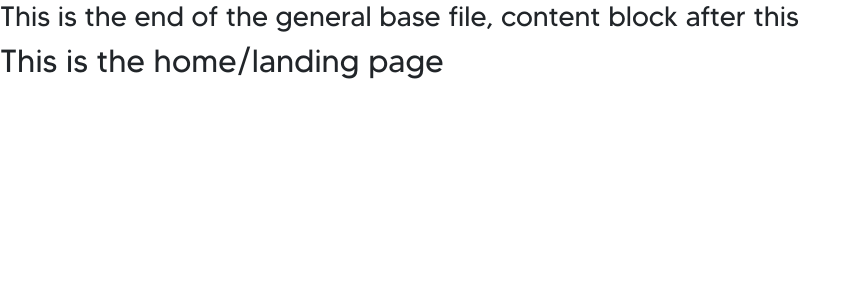
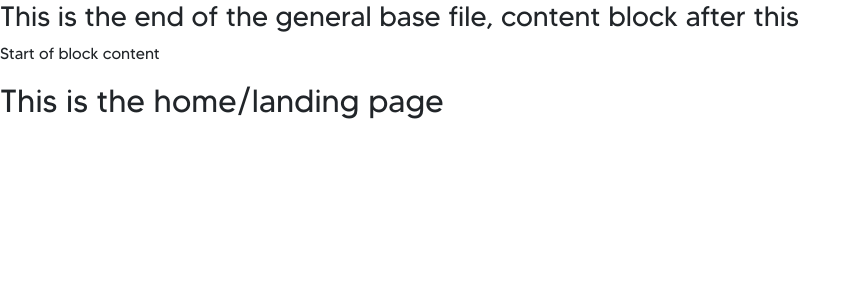
Before and after one commit to jackkeepin/Frenchay-Fencing-Management-Service, a Django app: template general/templates/general/home.html in a window 1280 px wide. Shown: the part 64-364 px from the top of the page, without its empty margins (0-861 px from the left). Run offline with Django 3.2, Linux system fonts and the light colour scheme; the template is opened without the code that fills it, so the values that code supplies are empty; some libraries are stand-ins or nearby versions.

Commit message:
Commit to test heroky deploy

```diff
--- a/general/templates/general/home.html
+++ b/general/templates/general/home.html
@@ -2,6 +2,7 @@
 
 {% block content %}
 
+    <p>Start of block content</p>
     <h2>This is the home/landing page</h2>
 
 {% endblock content %}
```
